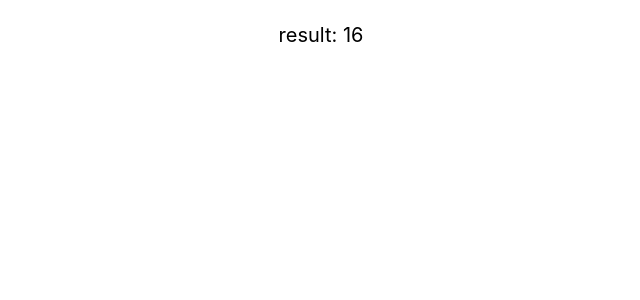
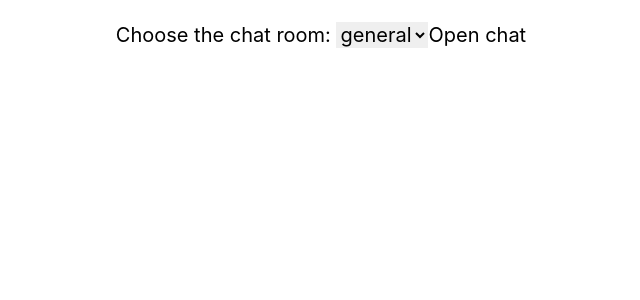
Before and after one commit to KyryloPikhno/React_modul, a React (Create React App) app: page / in a window 1280 px wide. Shown: the top 300 px of the page, without its empty margins (319-959 px from the left). Built offline with nearby package versions, Linux system fonts and the light colour scheme.

Commit message:
test render

```diff
--- a/src/App.js
+++ b/src/App.js
@@ -1,9 +1,9 @@
-import Compose from "./components/compose/Compose"
+import Chat from "./components/chat/Chat"
 
 function App() {
   return (
     <div className="flex justify-center mt-5 text-[20px]">
-      <Compose />
+      <Chat />
     </div>
   )
 }
--- /dev/null
+++ b/src/components/chat/Chat.js
@@ -0,0 +1,46 @@
+import { useEffect, useState } from "react"
+
+import { createConnection } from "../../utils/chat"
+
+const ChatRoom = ({ roomId }) => {
+  const [serverUrl, setServerUrl] = useState("https://localhost:3333")
+
+  useEffect(() => {
+    const connection = createConnection(serverUrl, roomId)
+    connection.connect()
+    return () => {
+      connection.disconnect()
+    }
+  }, [roomId, serverUrl])
+
+  return (
+    <>
+      <label>
+        Server URL: <input onChange={(e) => setServerUrl(e.target.value)} value={serverUrl} />
+      </label>
+      <h1>Welcome to the {roomId} room!</h1>
+    </>
+  )
+}
+
+const Chat = () => {
+  const [roomId, setRoomId] = useState("general")
+  const [show, setShow] = useState(false)
+  return (
+    <>
+      <label>
+        {`Choose the chat room: `}
+        <select onChange={(e) => setRoomId(e.target.value)} value={roomId}>
+          <option value="general">general</option>
+          <option value="travel">travel</option>
+          <option value="music">music</option>
+        </select>
+      </label>
+      <button onClick={() => setShow(!show)}>{show ? "Close chat" : "Open chat"}</button>
+      {show && <hr />}
+      {show && <ChatRoom roomId={roomId} />}
+    </>
+  )
+}
+
+export default Chat
--- /dev/null
+++ b/src/utils/chat.js
@@ -0,0 +1,10 @@
+export const createConnection = (serverUrl, roomId) => {
+  return {
+    connect() {
+      console.log('✅ Connecting to "' + roomId + '" room at ' + serverUrl + "...")
+    },
+    disconnect() {
+      console.log('❌ Disconnected from "' + roomId + '" room at ' + serverUrl)
+    },
+  }
+}
```
